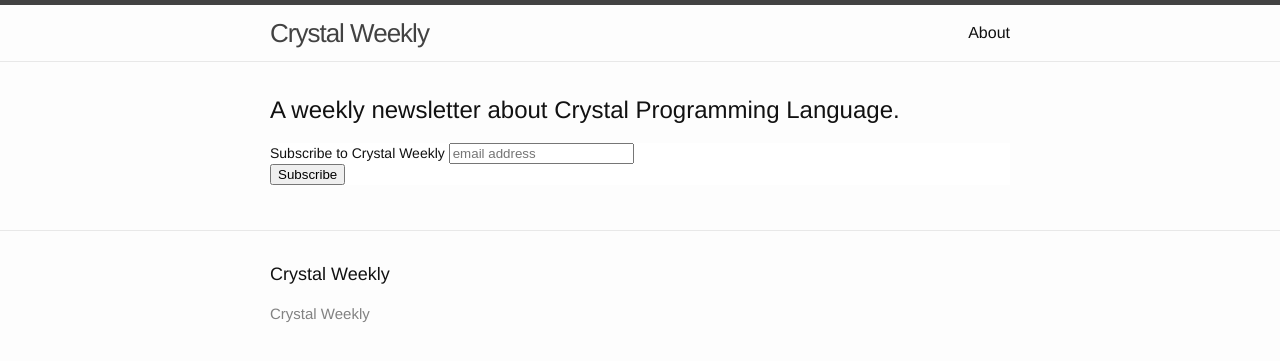
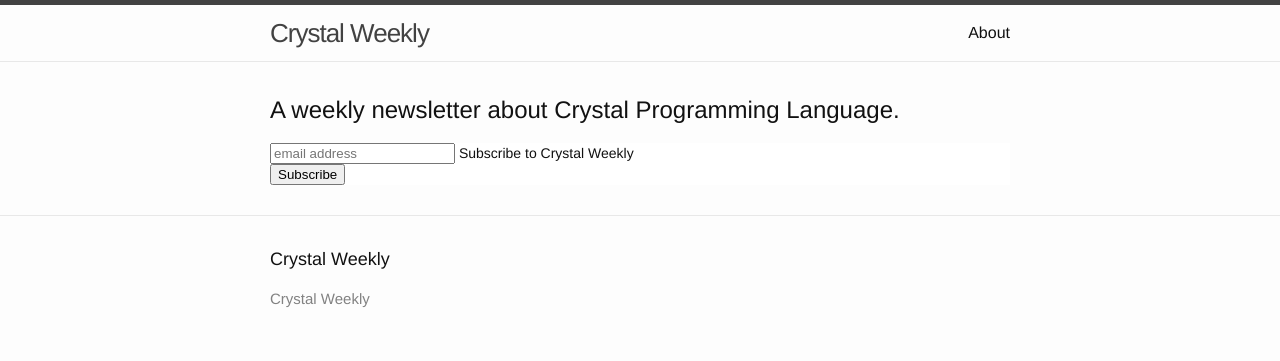
Before and after one commit to sdogruyol/crystal-weekly, a Jekyll site: the page built from index.html, in a window 1280 px wide. Shown: the top 361 px of the page. Built offline with Jekyll 4.4.1, drawn with Linux system fonts in a browser that asks for light colours; comment, search, counter and statistics services are not loaded.

Commit message:
cleanup index.html

```diff
--- a/index.html
+++ b/index.html
@@ -4,21 +4,19 @@ layout: default
 
 <div class="home">
   <!-- Begin MailChimp Signup Form -->
-  <h2>A weekly newsletter about Crystal Programming Language.<h2>
-  <link href="//cdn-images.mailchimp.com/embedcode/slim-081711.css" rel="stylesheet" type="text/css">
+  <h2>A weekly newsletter about Crystal Programming Language.</h2>
+  <link href="//cdn-images.mailchimp.com/embedcode/slim-081711.css" rel="stylesheet" type="text/css" />
   <style type="text/css">
     #mc_embed_signup{background:#fff; clear:left; font:14px Helvetica,Arial,sans-serif; }
-    	/* Add your own MailChimp form style overrides in your site stylesheet or in this style block.
-    	   We recommend moving this block and the preceding CSS link to the HEAD of your HTML file. */
   </style>
   <div id="mc_embed_signup">
     <form action="//serdardogruyol.us11.list-manage.com/subscribe/post?u=d644228761eb9a81e877365cc&amp;id=764dae5f03" method="post" id="mc-embedded-subscribe-form" name="mc-embedded-subscribe-form" class="validate" target="_blank" novalidate>
       <div id="mc_embed_signup_scroll">
+        <input type="email" value="" name="EMAIL" class="email" id="mce-EMAIL" placeholder="email address" required />
         <label for="mce-EMAIL">Subscribe to Crystal Weekly</label>
-      	<input type="email" value="" name="EMAIL" class="email" id="mce-EMAIL" placeholder="email address" required>
         <!-- real people should not fill this in and expect good things - do not remove this or risk form bot signups-->
         <div style="position: absolute; left: -5000px;"><input type="text" name="b_d644228761eb9a81e877365cc_764dae5f03" tabindex="-1" value=""></div>
-          <div class="clear"><input type="submit" value="Subscribe" name="subscribe" id="mc-embedded-subscribe" class="button"></div>
+        <div class="clear"><input type="submit" value="Subscribe" name="subscribe" id="mc-embedded-subscribe" class="button" /></div>
       </div>
     </form>
   </div>
```
Lines whose indentation alone changed are shown as unchanged.
